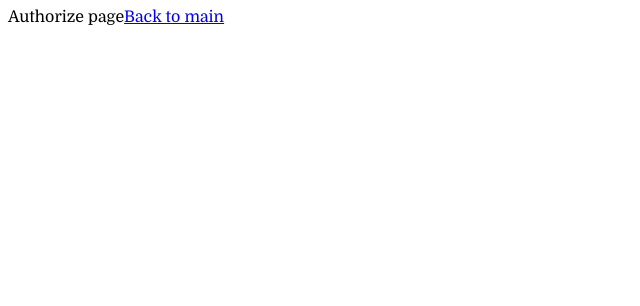
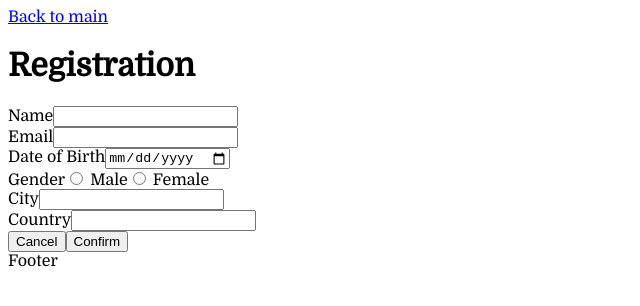
Before and after one commit to Alexgbp/weather-app, a Next.js app: page /authorize in a window 1280 px wide. Shown: the top 306 px of the page, without its empty margins (0-640 px from the left). Built offline with nearby package versions, Linux system fonts and the light colour scheme.

Commit message:
form for auth

```diff
--- /dev/null
+++ b/src/app/authorize/layout.jsx
@@ -0,0 +1,14 @@
+import Link from 'next/link'
+import React from 'react'
+
+export default function Layout({ children }) {
+    return (
+        <div>
+            <header>
+                <div><Link href={"/"}>Back to main</Link></div>
+            </header>
+            <main>{children}</main>
+            <footer>Footer</footer>
+        </div>
+    )
+}
--- a/src/app/authorize/page.jsx
+++ b/src/app/authorize/page.jsx
@@ -1,11 +1,54 @@
-import Link from 'next/link'
-import React from 'react'
-
 export default function page() {
   return (
     <div>
-      Authorize page
-      <Link href={"/"}>Back to main</Link>
+      <div>
+        <h1>Registration</h1>
+      </div>
+      <form action="">
+        <div>
+          <label>
+            Name
+            <input type="text" />
+          </label>
+        </div>
+        <div>
+          <label>
+            Email
+            <input type="text" />
+          </label>
+        </div>
+         <div>
+          <label>
+            Date of Birth
+            <input type="date" name="bday" />
+          </label>
+        </div>
+        <div>
+          <span>Gender</span>
+          <label>
+            <input type="radio" name="gemder" value={"male"} required /> Male
+          </label>
+          <label>
+            <input type="radio" name="gemder" value={"female"} required /> Female
+          </label>
+        </div>
+        <div>
+          <label>
+            City
+            <input type="text" name="city"  />
+          </label>
+        </div>
+        <div>
+          <label>
+            Country
+            <input type="text" name="country"  />
+          </label>
+        </div>
+        <div>
+          <button type="button">Cancel</button>
+          <button type="submit">Confirm</button>
+        </div>
+      </form>
     </div>
   )
 }
```
